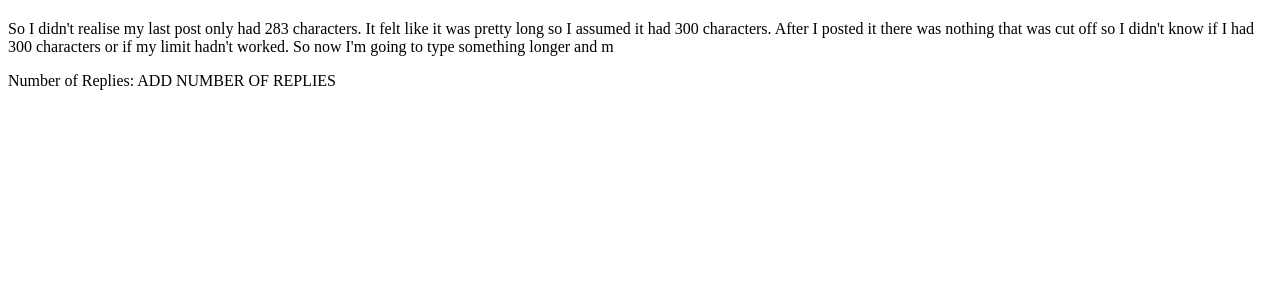
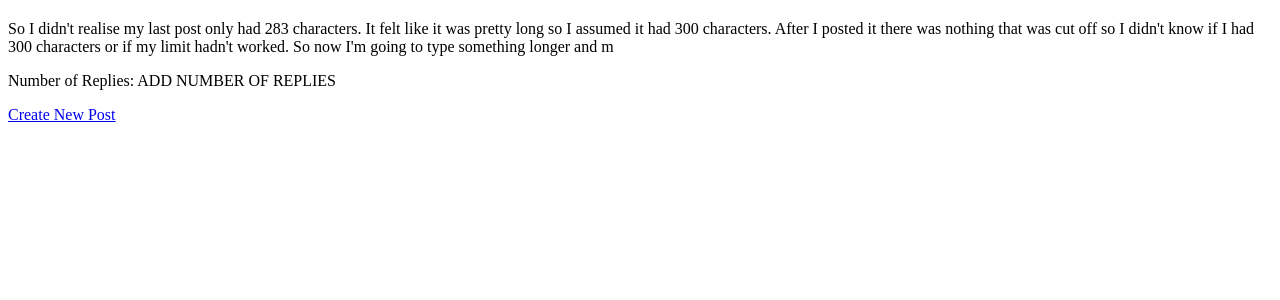
Before and after one commit to SheaMeyers/PatchmanBlog, a Django app: page / in a window 1280 px wide. Shown: the part 481-781 px from the top of the page. Run offline with Django 3.2, Linux system fonts and the light colour scheme; data comes from the database, SQL or seed files in the repository; both versions use the stored data as it was after the commit.

Commit message:
Have form so a user can add a new post.

```diff
--- a/blog/templates/home.html
+++ b/blog/templates/home.html
@@ -9,4 +9,5 @@
             <p>Number of Replies:  ADD NUMBER OF REPLIES </p>
         </div>
     {% endfor %}
+    <a href="{% url 'post_new' %}">Create New Post</a>
 {% endblock %}
--- a/blog/urls.py
+++ b/blog/urls.py
@@ -5,4 +5,5 @@ from . import views
 urlpatterns = [
     url(r'^$', views.home, name='home'),
     url(r'^post/(?P<pk>\d+)/$', views.post_detail, name='post_detail'),
+    url(r'^post/new/$', views.post_new, name='post_new'),
 ]
--- a/blog/views.py
+++ b/blog/views.py
@@ -1,6 +1,8 @@
-from django.shortcuts import render, get_object_or_404
+from django.shortcuts import render, get_object_or_404, redirect
+from django.utils import timezone
+
 from .models import Post
-
+from .forms import PostForm
 
 def home(request):
     posts = Post.objects.filter(is_published=True).order_by('created_date')
@@ -9,4 +11,18 @@ def home(request):
 
 def post_detail(request, pk):
     post = get_object_or_404(Post, pk=pk)
-    return render(request, 'post_detail.html', {'post': post })
+    return render(request, 'post_detail.html', {'post': post})
+
+
+def post_new(request):
+    if request.method == 'POST':
+        form = PostForm(request.POST)
+        if form.is_valid():
+            post = form.save(commit=False)
+            post.author = request.user
+            post.published_date = timezone.now()
+            post.save()
+            return redirect('post_detail', pk=post.pk)
+    else:
+        form = PostForm()
+    return render(request, 'post_new.html', {'form': form})
```
Also changed, not shown: blog/forms.py (added, +10 -0 lines), blog/templates/post_new.html (added, +9 -0 lines), db.sqlite3.
